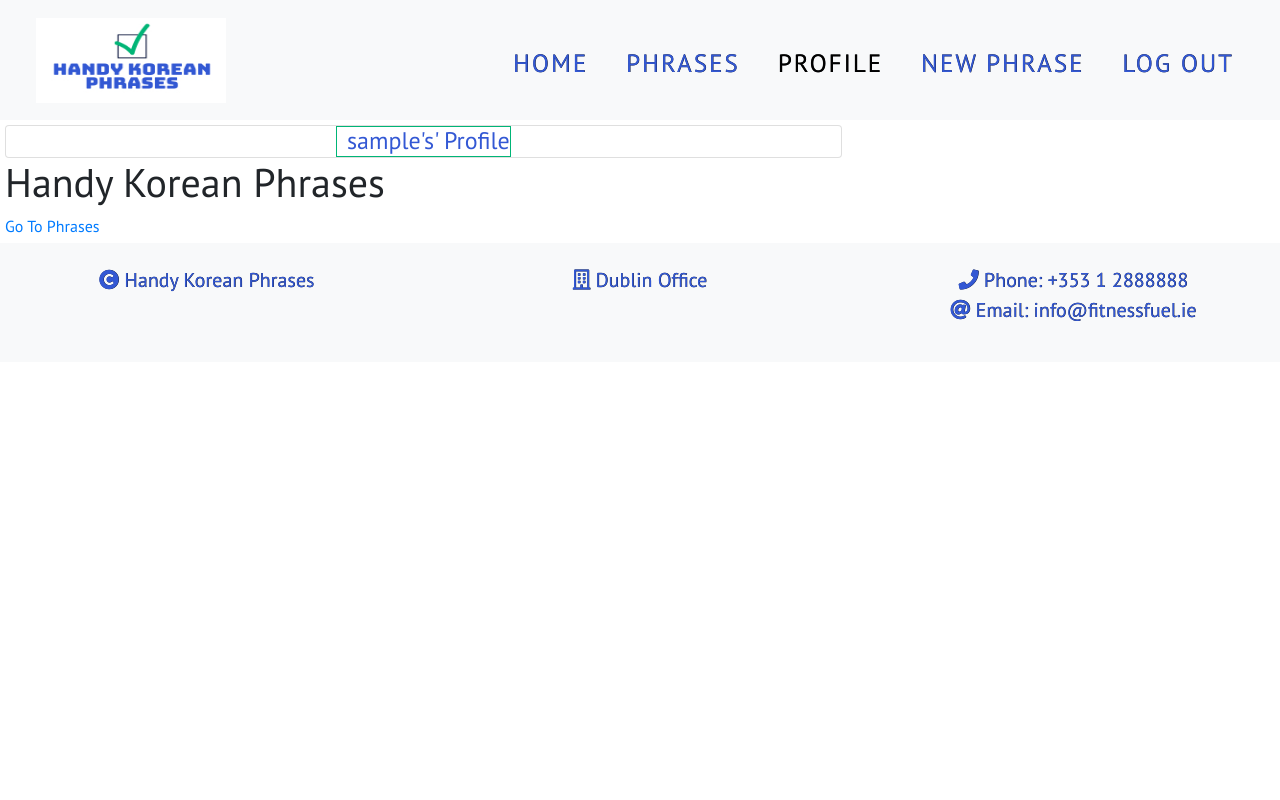
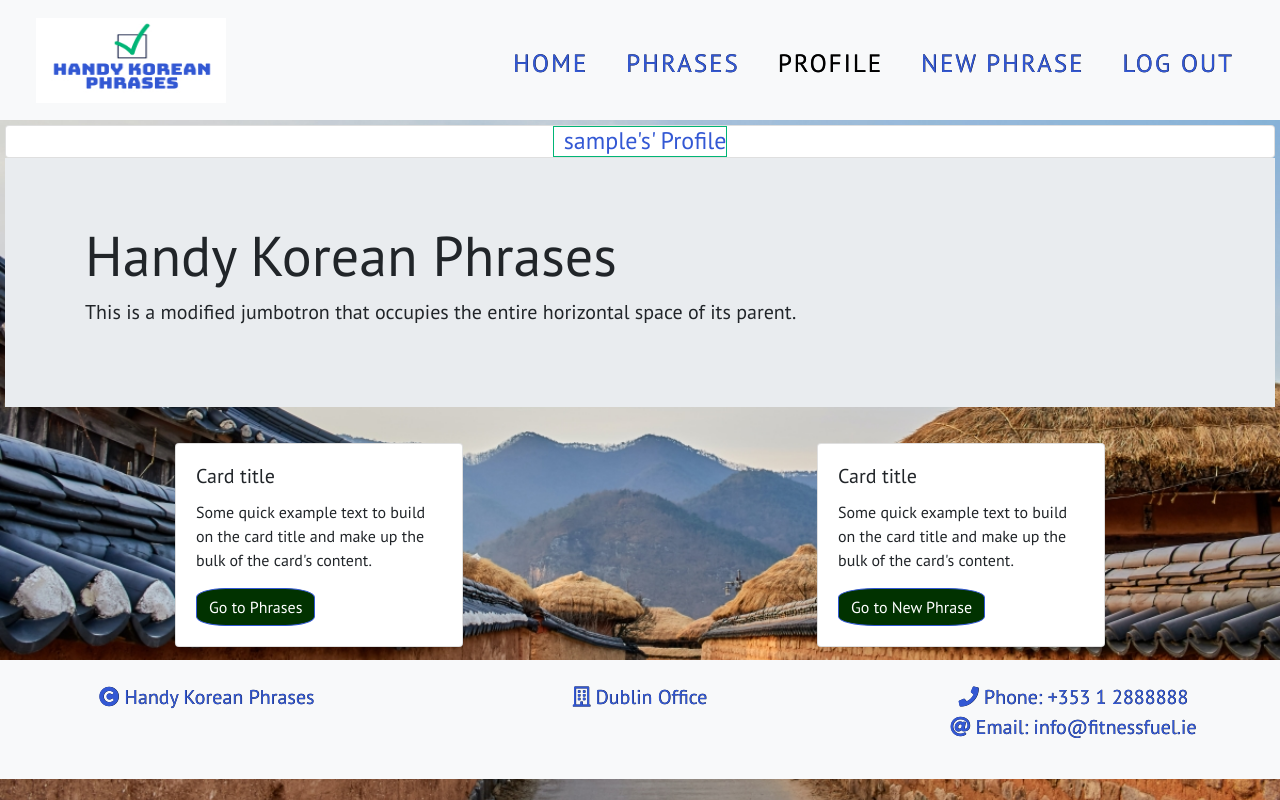
Before and after one commit to JHR1986/johnhenryroche-ms3-fitnessfuel, a Flask app: page /profile/1 in a window 1280 px wide. Run offline with Flask 2, Linux system fonts and the light colour scheme; the visitor is signed in with stand-in values (Sample User, id 1); a database or web service that is not in the repository returns one stand-in record (values such as "Sample title"); some libraries are stand-ins or nearby versions.

Commit message:
Update profile page with jumbotron & two card divs

```diff
--- a/templates/profile.html
+++ b/templates/profile.html
@@ -1,20 +1,55 @@
 {% extends "base.html" %}
 {% block content %}
 
+<body class="login-heroimage">
+
+    <div class="row">
+        <div class="col-lg-12">
+            <div class="card">
+                <h4 class="flash-message">{{ username }}'s' Profile</h4>
+            </div>
+        </div>
+    </div>
+
+    <div class="jumbotron jumbotron-fluid">
+        <div class="container">
+            <h1 class="display-4">Handy Korean Phrases</h1>
+            <p class="lead">This is a modified jumbotron that occupies the entire horizontal space of its parent.</p>
+        </div>
+    </div>
 
 
 
-<div class="row">
-    <div class="col-sm-12 col-md-8">
-        <div class="card">
-            <h4 class="flash-message">{{ username }}'s' Profile</h4>
+    <!--Start of Photos Section - index.html -->
+    <div class="container-fluid pt-1 pb-2 pl-2 pr-2">
+        <div class="row">
+            <div class="col-md-6 col-lg-6">
+                <div class="card mx-auto" style="width: 18rem;">
+                    <div class="card-body">
+                        <h5 class="card-title">Card title</h5>
+                        <p class="card-text">Some quick example text to build on the card title and make up the bulk of
+                            the
+                            card's content.</p>
+                        <a href="{{ url_for('get_tasks') }}" class="btn btn-primary button">Go to Phrases</a>
+                    </div>
+                </div>
+            </div>
+            <div class="col-md-6 col-lg-6">
+                <div class="card mx-auto" style="width: 18rem;">
+                    <div class="card-body">
+                        <h5 class="card-title">Card title</h5>
+                        <p class="card-text">Some quick example text to build on the card title and make up the bulk of
+                            the
+                            card's content.</p>
+                        <a href="{{ url_for('add_task') }}" class="btn btn-primary button">Go to New Phrase</a>
+                    </div>
+                </div>
+            </div>
         </div>
     </div>
-</div>
 
-<h1>Handy Korean Phrases</h1>
-<div><a href="{{ url_for('get_tasks') }}">Go To Phrases</a></div>
+</body>
 
 
 
-{% endblock %}
+    {% endblock %}
```
